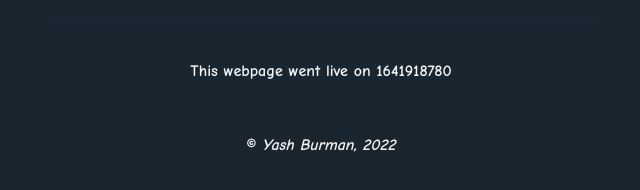
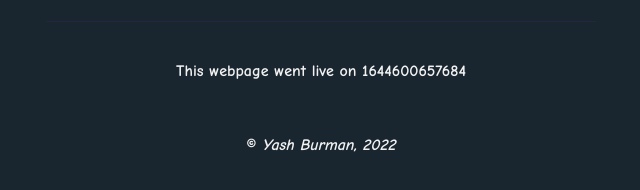
Before and after one commit to yashburman/yashburman.github.io, a plain HTML site: page index.html in a window 1280 px wide. Shown: the part 1212-1402 px from the top of the page, 319-959 px from the left. Drawn offline with Linux system fonts and the light colour scheme.

Commit message:
Update index.html

```diff
--- a/index.html
+++ b/index.html
@@ -223,7 +223,7 @@
 
 <hr/>
 <div class="time">
-    <p>This webpage went live on 1641918780</p>
+    <p>This webpage went live on 1644600657684</p>
 </div>
 
 <noscript>
```
